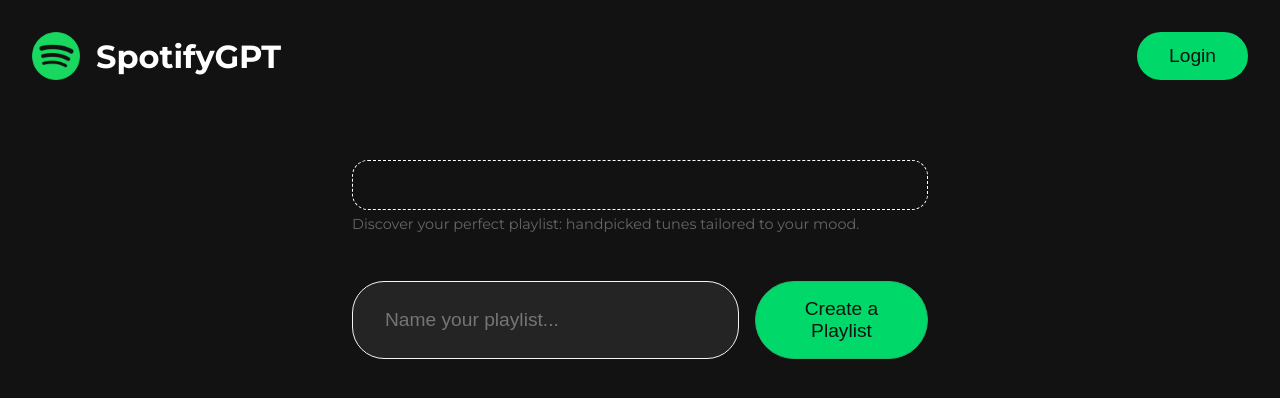
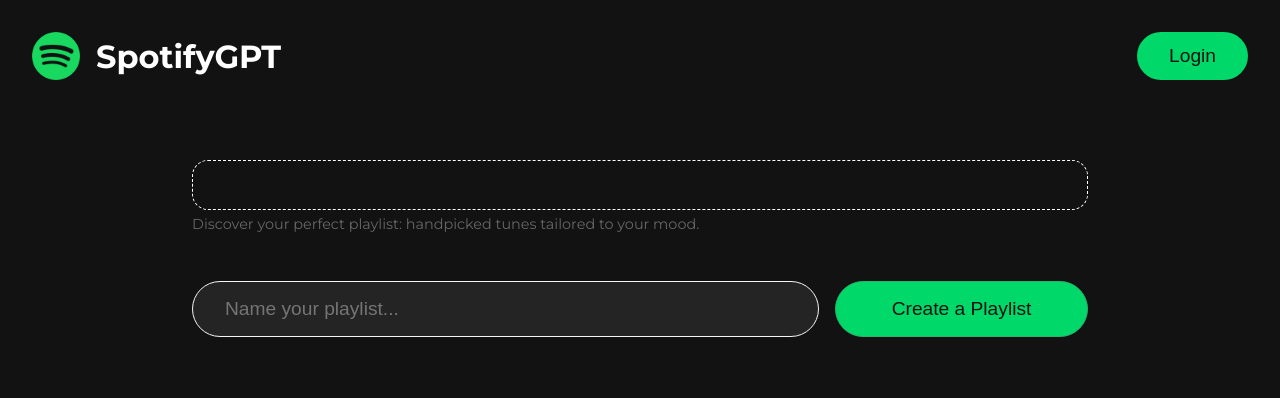
Before and after one commit to tanishabisht/spotifygpt-frontend, a React (Create React App) app: page /results in a window 1280 px wide. Shown: the top 398 px of the page. Built offline with nearby package versions, Linux system fonts and the light colour scheme; the HTML template or start-up script is replaced by a standard one.

Commit message:
fix: songs list

```diff
--- a/src/index.css
+++ b/src/index.css
@@ -368,7 +368,7 @@
 /* #################### */
 
 .results_container {
-  margin: 0 10rem;
+  /* margin: 0 10rem; */
   margin-top: 5rem;
 }
 
--- a/src/pages/PlaylistResultsPage.jsx
+++ b/src/pages/PlaylistResultsPage.jsx
@@ -38,7 +38,7 @@
                 const data = {
                     user_id: user_id,
                     name: playlistName,
-                    track_ids: extractTrackIds(tracks),
+                    track_ids: extractTrackIds(songs),
                     access_token: access_token
                 }
                 console.log(data)
```
